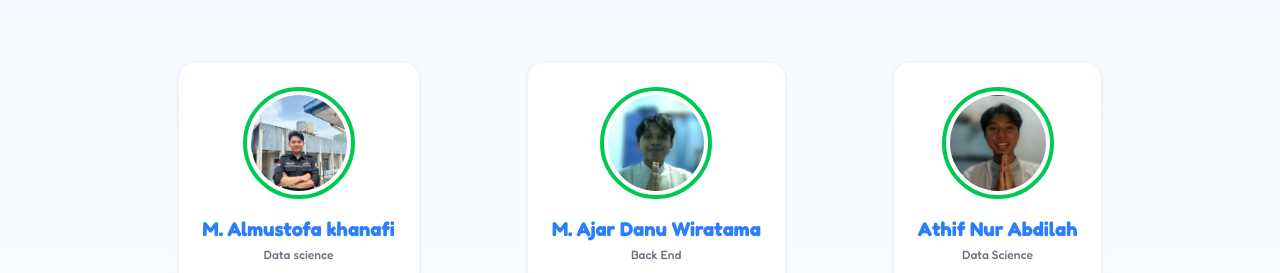
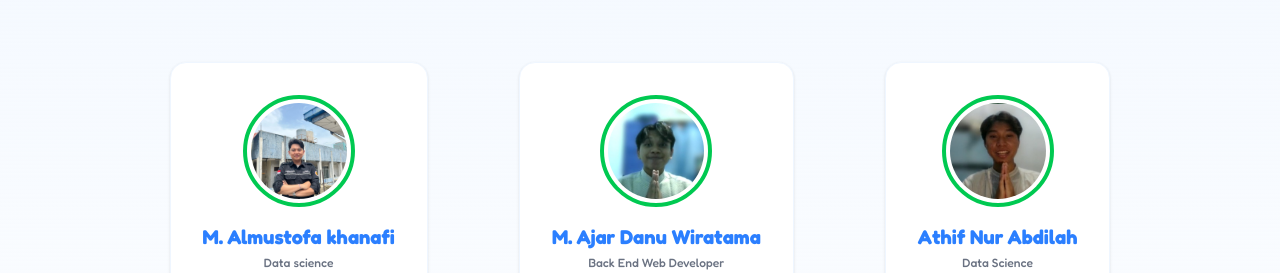
Before and after one commit to CC26-PSU137/Front-End, a React (Vite) app: page /homepage in a window 1280 px wide. Shown: the part 2527-2800 px from the top of the page. Built offline with nearby package versions, Linux system fonts and the light colour scheme; sample sign-in values are in the browser's storage.

Commit message:
fix background image

```diff
--- a/src/data.js
+++ b/src/data.js
@@ -74,7 +74,7 @@ export const timDeveloper = [
     id: 2,
     foto: Image.ajarUnad,
     nama: "M. Ajar Danu Wiratama",
-    role: "Back End",
+    role: "Back End Web Developer",
   },
   {
     id: 3,
@@ -92,7 +92,7 @@ export const timDeveloper = [
     id: 3,
     foto: Image.mar,
     nama: "Amar Triadi",
-    role: "Front end",
+    role: "Front End Web Developer",
   },
 ];
 
--- a/src/pages/Homepage.jsx
+++ b/src/pages/Homepage.jsx
@@ -96,7 +96,7 @@ const HomePage = () => {
         </div>
       )}
       {/* BACKGROUND ORNAMENT (Top & Bottom Wave Styles) */}
-      <div className="absolute z-0 inset-0  bg-[url('assets/bgEarth3.jpeg')] bg-cover h-screen top-0 left-0 right-0 h-16 bg-gradient-to-b from-blue-100 to-transparent opacity-60 pointer-events-none"></div>
+      <div className="absolute z-0 inset-0  bg-[url('/bgEarth3.jpeg')] bg-cover h-screen top-0 left-0 right-0 h-16 bg-gradient-to-b from-blue-100 to-transparent opacity-60 pointer-events-none"></div>
 
       {/* ================= HERO SECTION ================= */}
 
@@ -328,7 +328,7 @@ const HomePage = () => {
 
           <div className='flex flex-wrap gap-10 items-center justify-around md:justify-around'>
             {timDeveloper.map((dev) => (
-              <div key={dev.id} className='bg-white rounded-2xl border border-blue-50 shadow-sm p-6 text-center bg-radial-dots'>
+              <div key={dev.id} className='bg-white rounded-2xl border border-blue-50 shadow-sm p-8 text-center bg-radial-dots'>
                 <div className='w-28 h-28 rounded-full border-4 border-green-500 p-1 mx-auto mb-4 overflow-hidden'>
                   <img src={dev.foto} alt={dev.nama} className='w-full h-full object-cover rounded-full' />
                 </div>
```
Also changed, not shown: public/bgEarth3.jpeg (added).
